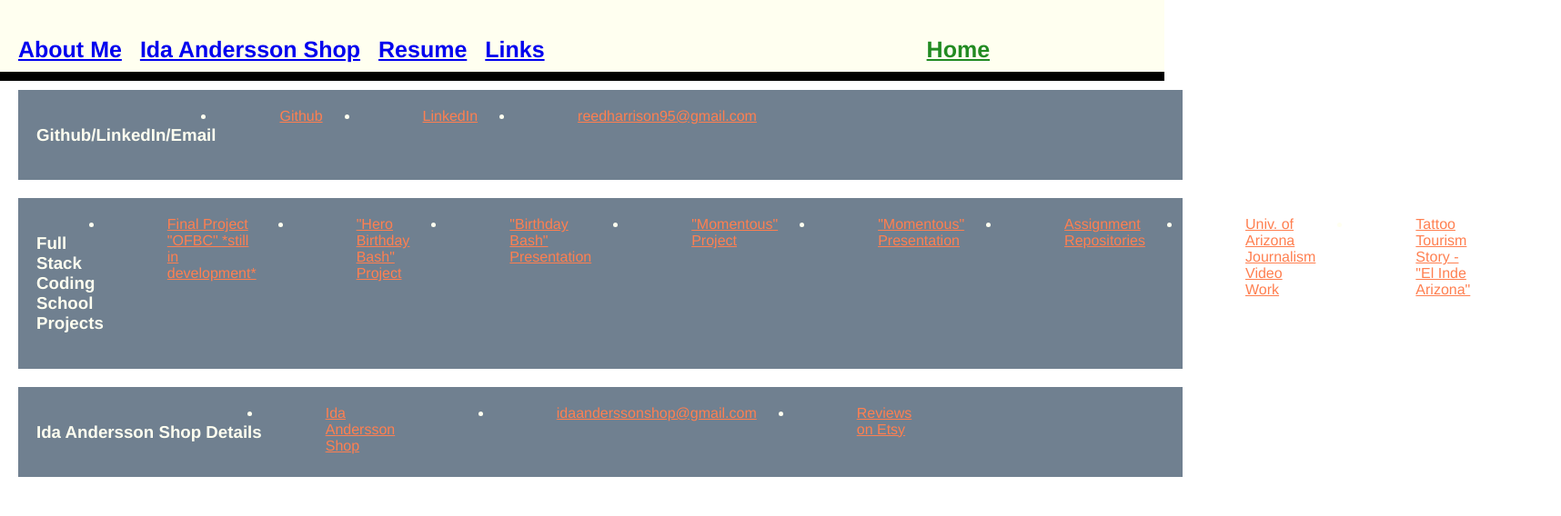
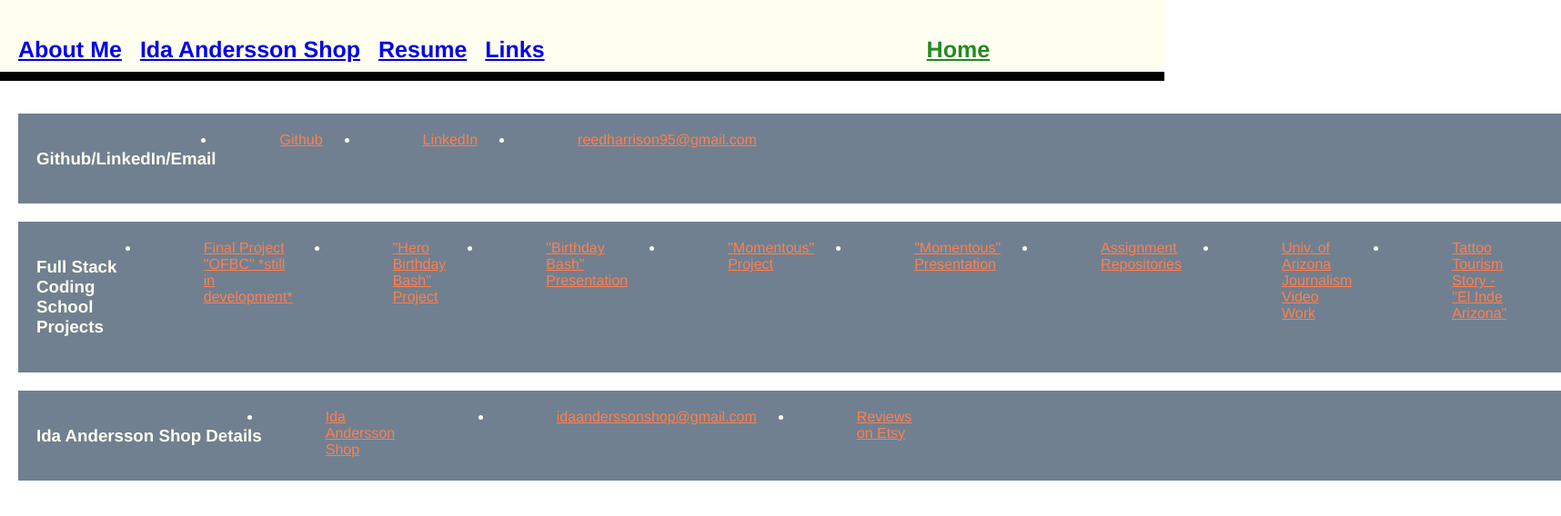
Before and after one commit to HGreedo/nuReactPortfolio, a React (Create React App) app: page /pages/ThirdPtyLinks in a window 1280 px wide. Shown: the top 568 px of the page at 91% size, 1716 px wide, since content can reach past the window. Built offline with nearby package versions, Linux system fonts and the light colour scheme.

Commit message:
commit on 'main'

```diff
--- a/src/pages/thirdpartylinks.css
+++ b/src/pages/thirdpartylinks.css
@@ -1,3 +1,8 @@
+.link-body{
+    display: flex;
+}
+
+
 
 .container {
 display: flex;
```
